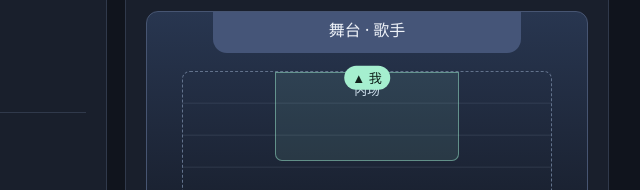
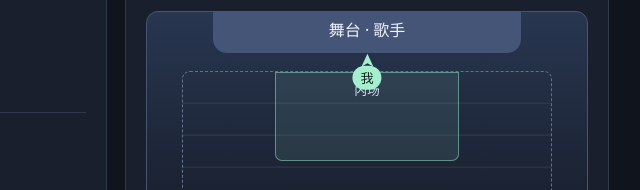
Before and after one commit to lanwenxuan4528/lwx, a plain HTML site: page index.html in a window 1280 px wide. Shown: the part 238-428 px from the top of the page, 536-1176 px from the left. Drawn offline with Linux system fonts and the light colour scheme.

Commit message:
Show listener facing arrow toward stage center

```diff
--- a/index.html
+++ b/index.html
@@ -24,6 +24,8 @@ button:focus-visible,input:focus-visible,#venue:focus-visible {outline:2px solid
 .zone-label {position:absolute;top:8px;left:50%;transform:translateX(-50%);pointer-events:none;color:#d2e2ee;font-size:.8rem;white-space:nowrap}
 .stand-label {top:auto;bottom:8px}
 #listener {position:absolute;transform:translate(-50%,-50%);pointer-events:none;background:#a5efcf;color:#12231d;border-radius:18px;padding:2px 8px;white-space:nowrap;font-size:.82rem}
+#facing {position:absolute;left:50%;top:50%;width:0;height:0}
+#facing::before {content:"";position:absolute;left:-6px;top:-24px;width:12px;height:13px;background:#a5efcf;clip-path:polygon(50% 0,100% 100%,50% 73%,0 100%)}
 #status {min-height:1.55em;color:#b7ebd8;margin-top:10px}
 .transport-panel {margin-top:16px;padding-top:14px;border-top:1px solid #30394b}
 #file-note a {display:inline-block;margin-bottom:4px;color:#9be8cb;font-weight:700}
@@ -57,11 +59,11 @@ button:focus-visible,input:focus-visible,#venue:focus-visible {outline:2px solid
 <h2 id="venue-title">拖动我的位置，探索听感</h2>
 <p class="muted">可拖动、点选，或聚焦场地图后用方向键移动。看台朝向随座位转向舞台。</p>
 <div id="venue" tabindex="0" role="group" aria-label="虚拟场地，可用方向键移动">
-<div class="stage">舞台 · 歌手</div>
+<div class="stage" id="stage">舞台 · 歌手</div>
 <div class="floor" id="floor">
 <div class="inner-floor" id="inner-floor" aria-hidden="true"><span class="zone-label">内场</span></div>
 <span class="zone-label stand-label" aria-hidden="true">看台</span>
-<span id="listener">▲ 我</span>
+<span id="listener"><span id="facing" aria-hidden="true"></span>我</span>
 </div>
 </div>
 <small id="seat-position"></small>
@@ -183,9 +185,21 @@ function ramp(param, value, seconds = 0.045) {
   param.setTargetAtTime(value, context.currentTime, seconds);
 }
 
+function updateFacing() {
+  const stage = $("stage").getBoundingClientRect();
+  const marker = $("listener").getBoundingClientRect();
+  // 屏幕 Y 向下，小箭头的零角度向上。
+  const dx = stage.left + stage.width / 2 - (marker.left + marker.width / 2);
+  const dy = stage.top + stage.height / 2 - (marker.top + marker.height / 2);
+  $("facing").style.transform = "rotate(" + Math.atan2(dx, -dy) + "rad)";
+}
+
+window.addEventListener("resize", updateFacing);
+
 function paintPosition() {
   $("listener").style.left = (position.x + 6) / 12 * 100 + "%";
   $("listener").style.top = (position.z - 1.6) / 10.4 * 100 + "%";
+  updateFacing();
   for (const button of $("presets").querySelectorAll("button")) {
     const preset = presets[button.dataset.position];
     button.setAttribute("aria-pressed", preset.x === position.x && preset.z === position.z);
```
